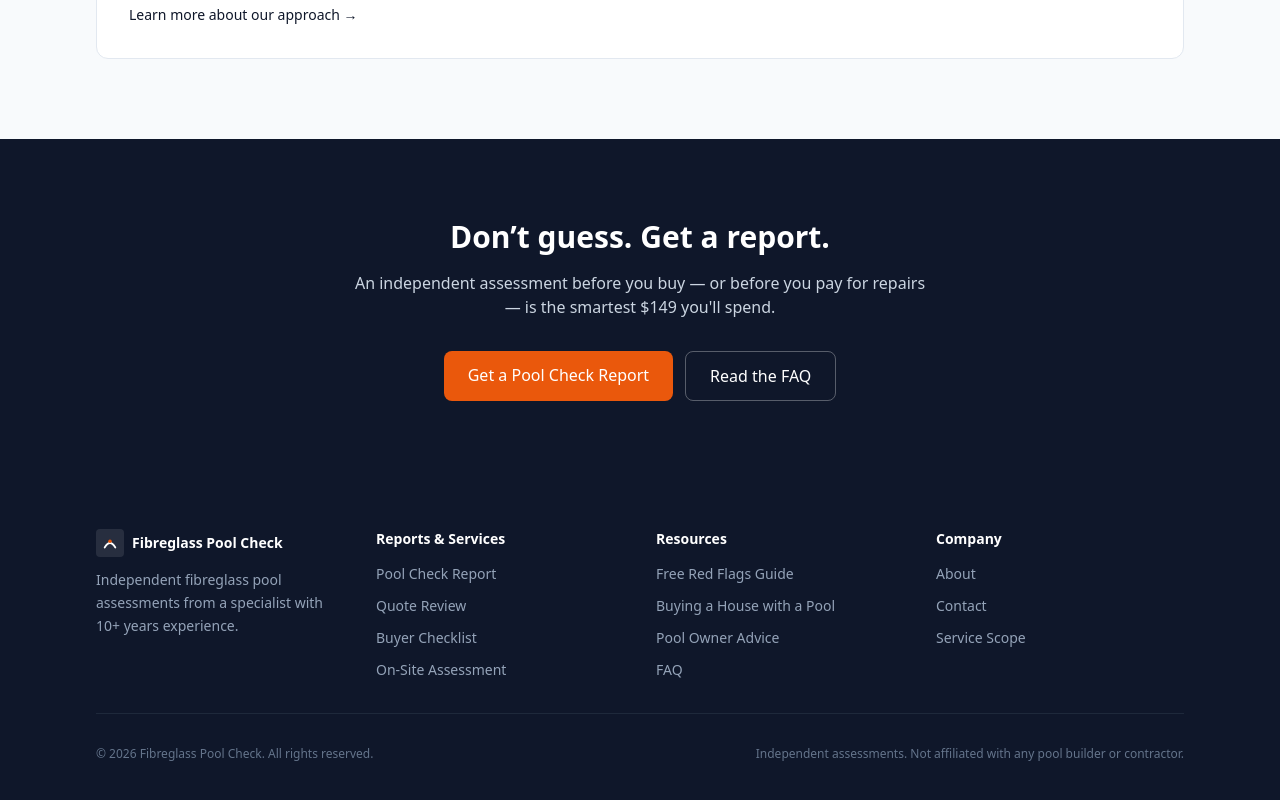
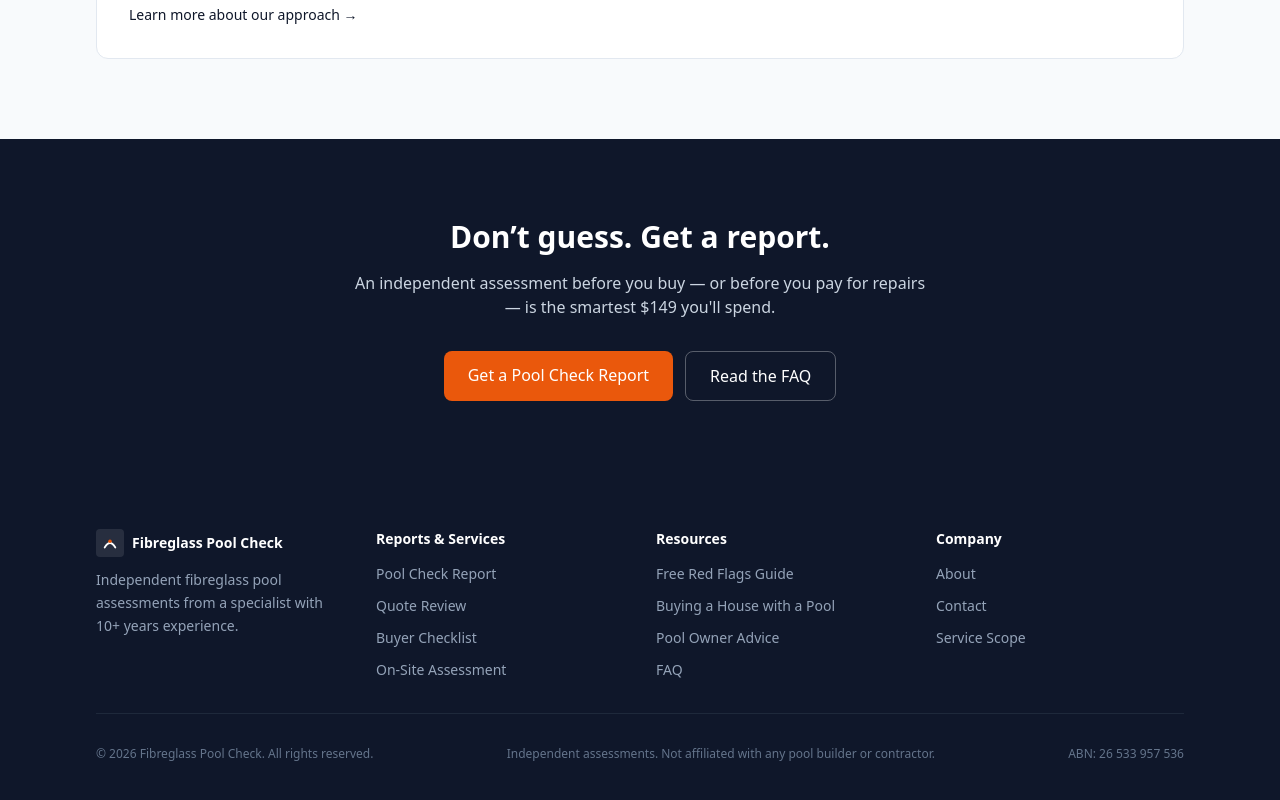
Before and after one commit to fibreglasspoolcheck/fibreglass-pool-check, a Next.js app: page / in a window 1280 px wide. Shown: the part 3194-3994 px from the top of the page. Built offline with nearby package versions, Linux system fonts and the light colour scheme.

Commit message:
Add ABN information to the footerAdd ABN 26 533 957 536 to footer

```diff
--- a/components/Footer.jsx
+++ b/components/Footer.jsx
@@ -63,6 +63,9 @@ export default function Footer() {
           <p className="text-xs text-slate-500">
             Independent assessments. Not affiliated with any pool builder or contractor.
           </p>
+          <p className="text-xs text-slate-500">
+            ABN: 26 533 957 536
+          </p>
         </div>
       </div>
     </footer>
```
